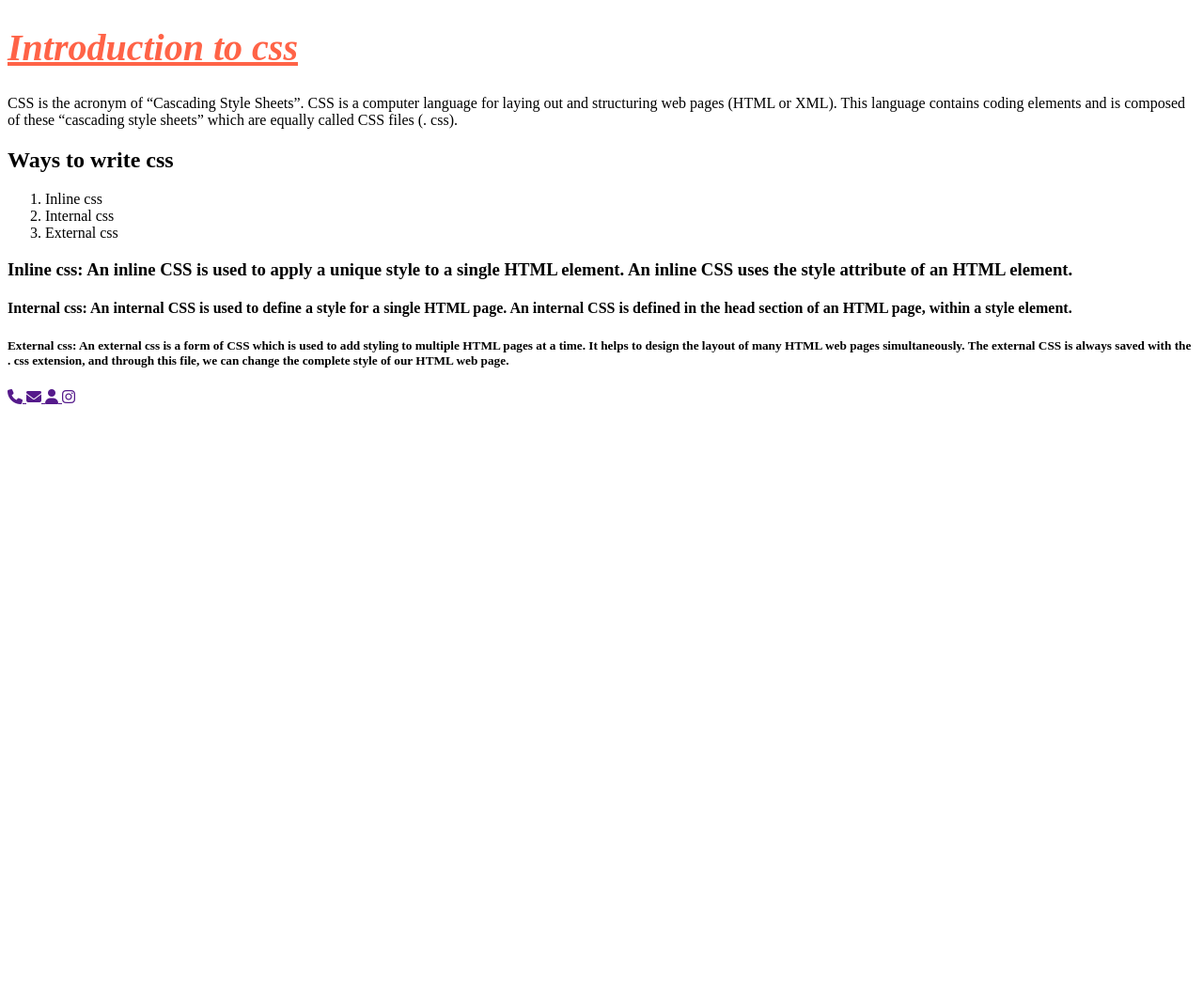
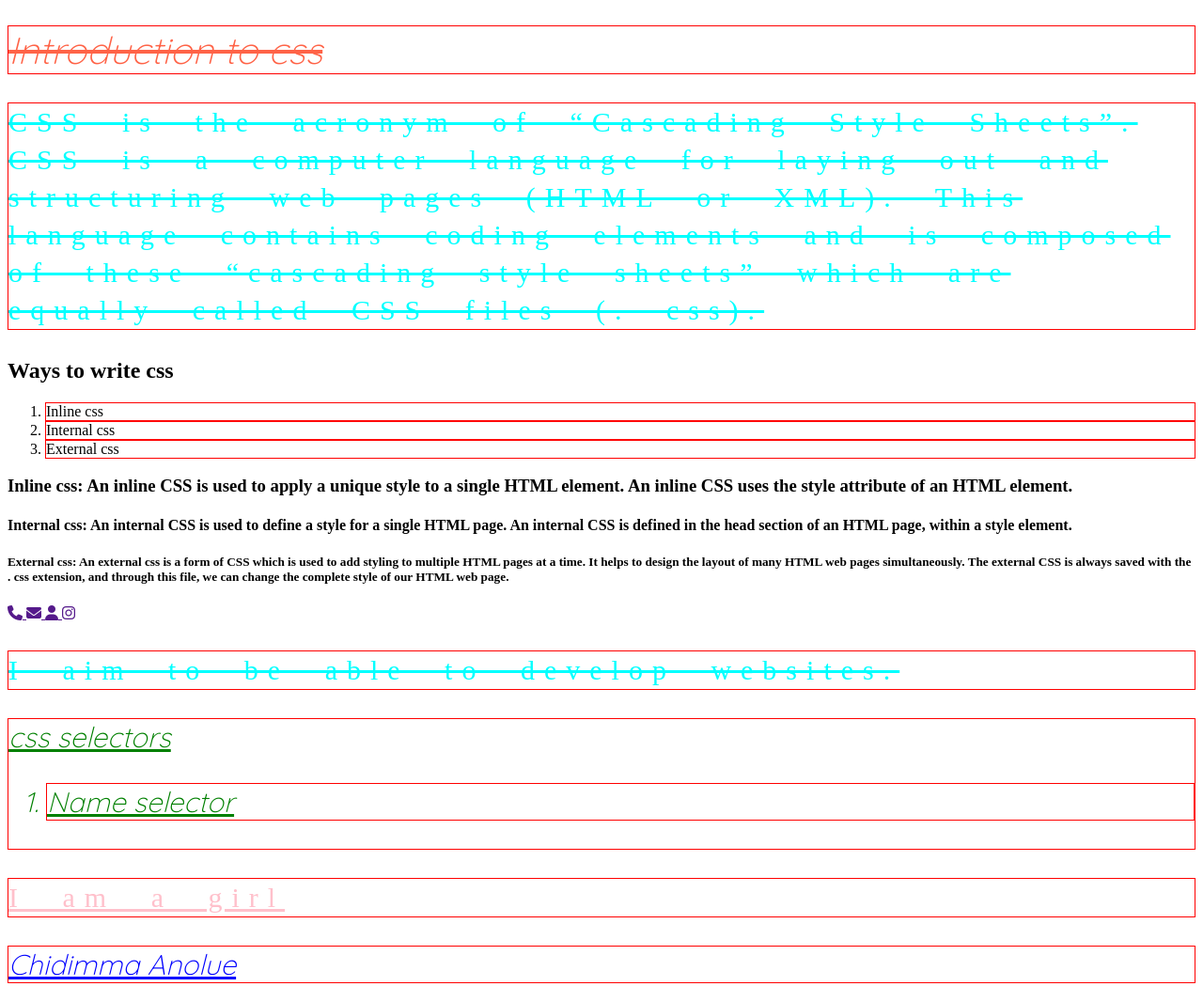
Before and after one commit to chidimmaanolue25/css-2, a plain HTML site: page Index.html in a window 1280 px wide. Shown: the whole page at 94% size. Before the commit the page ends 800 px from the top, so only its background shows below. Drawn offline with Linux system fonts and the light colour scheme.

Commit message:
css selectors

```diff
--- a/Index.html
+++ b/Index.html
@@ -1,13 +1,59 @@
 <!DOCTYPE html>
 <html lang="en">
 <head>
+    <style>
+        h1{
+            font-size: 40px;
+            color: tomato;
+            font-weight: lighter;
+            text-decoration: line-through;
+            font-family: "Quicksand", sans-serif;
+            font-style: italic;
+        }
+        p{
+            font-size: 30px;
+            color: aqua;
+            font-weight: lighter;
+            line-height: 40px;
+            text-decoration: line-through;
+            font-style: normal;
+            word-spacing: 20px;
+            letter-spacing: 10px
+        }
+        .selectors{
+            font-size: 30px;
+            color: green;
+            text-decoration: underline;
+            font-weight: lighter;
+        }
+
+        .girl{
+            font-size: 30px;
+            color: pink;
+            text-decoration: underline;
+            font-weight: lighter;
+        }
+
+        #bus{
+            font-size: 30px;
+            color: blue;
+            text-decoration: underline;
+            font-weight: lighter;
+        }
+        p,h1,li{
+        border: 1px solid red;
+        }
+    </style>
+    <link rel="preconnect" href="https://fonts.googleapis.com">
+    <link rel="preconnect" href="https://fonts.gstatic.com" crossorigin>
+    <link href="https://fonts.googleapis.com/css2?family=Quicksand:wght@300..700&display=swap" rel="stylesheet">
     <link rel="stylesheet" href="https://cdnjs.cloudflare.com/ajax/libs/font-awesome/6.6.0/css/all.min.css" integrity="sha512-Kc323vGBEqzTmouAECnVceyQqyqdsSiqLQISBL29aUW4U/M7pSPA/gEUZQqv1cwx4OnYxTxve5UMg5GT6L4JJg==" crossorigin="anonymous" referrerpolicy="no-referrer" />
     <meta charset="UTF-8">
     <meta name="viewport" content="width=device-width, initial-scale=1.0">
     <title>Css part 2</title>
 </head>
 <body>
-    <h1 style="font-size: 40px; color: tomato; text-decoration: underline; font-style: italic;">Introduction to css</h1>
+    <h1>Introduction to css</h1>
     <p>
         CSS is the acronym of “Cascading Style Sheets”. CSS is a computer language for laying out and structuring web pages (HTML or XML). This language contains coding elements and is composed of these “cascading style sheets” which are equally called CSS files (. css).
     </p>
@@ -16,7 +62,7 @@
     </h2>
     <ol>
         <li>
-            Inline css
+          Inline css
         </li>
         <li>
             Internal css
@@ -48,5 +94,22 @@
                 <i class="fa-brands fa-instagram"></i>
             </a>
     </div>
+    <p>
+        I aim to be able to develop websites.
+    </p>
+    <h1 class="selectors">
+        css selectors
+        <ol>
+            <li>
+                Name selector
+            </li>
+        </ol>
+        </h1>
+        <p class=" girl">
+            I am a girl
+        </p>
+    <h1 id="bus">
+        Chidimma Anolue
+    </h1>
     </body>
 </html>
```
